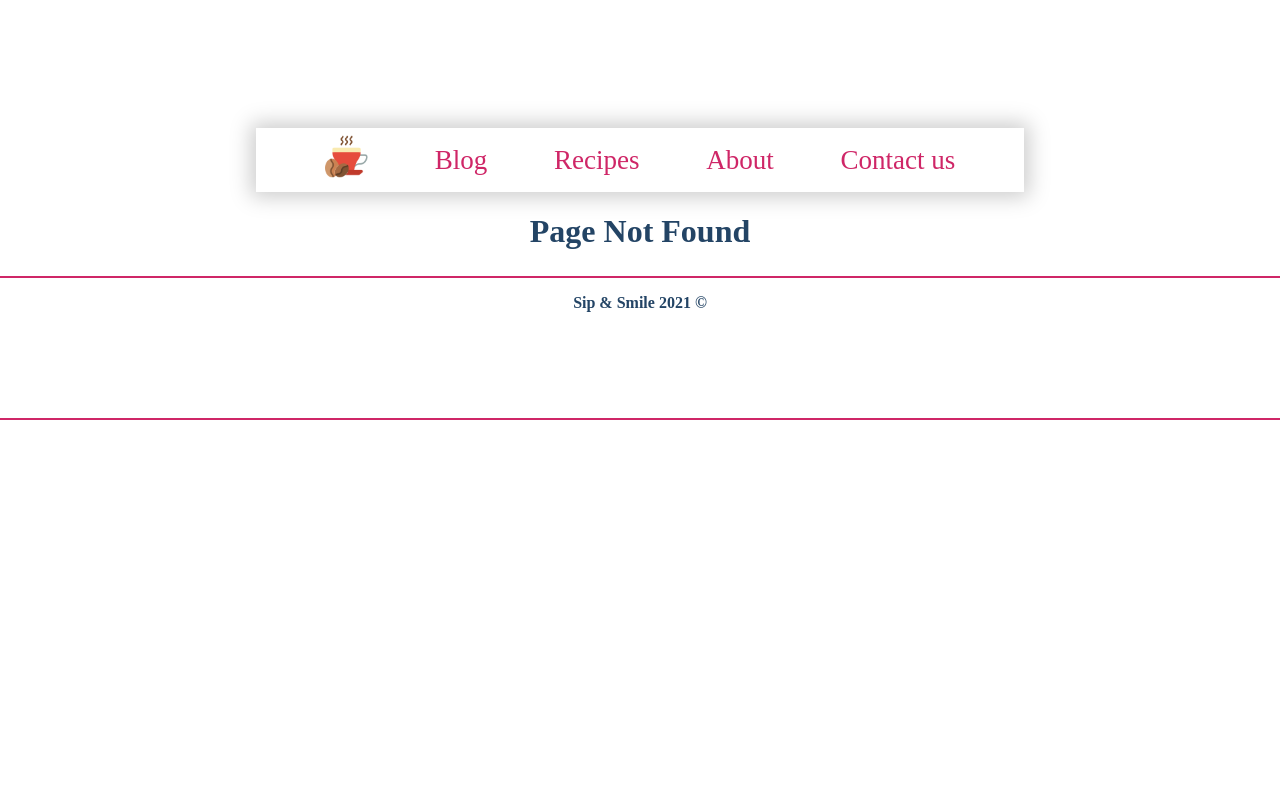
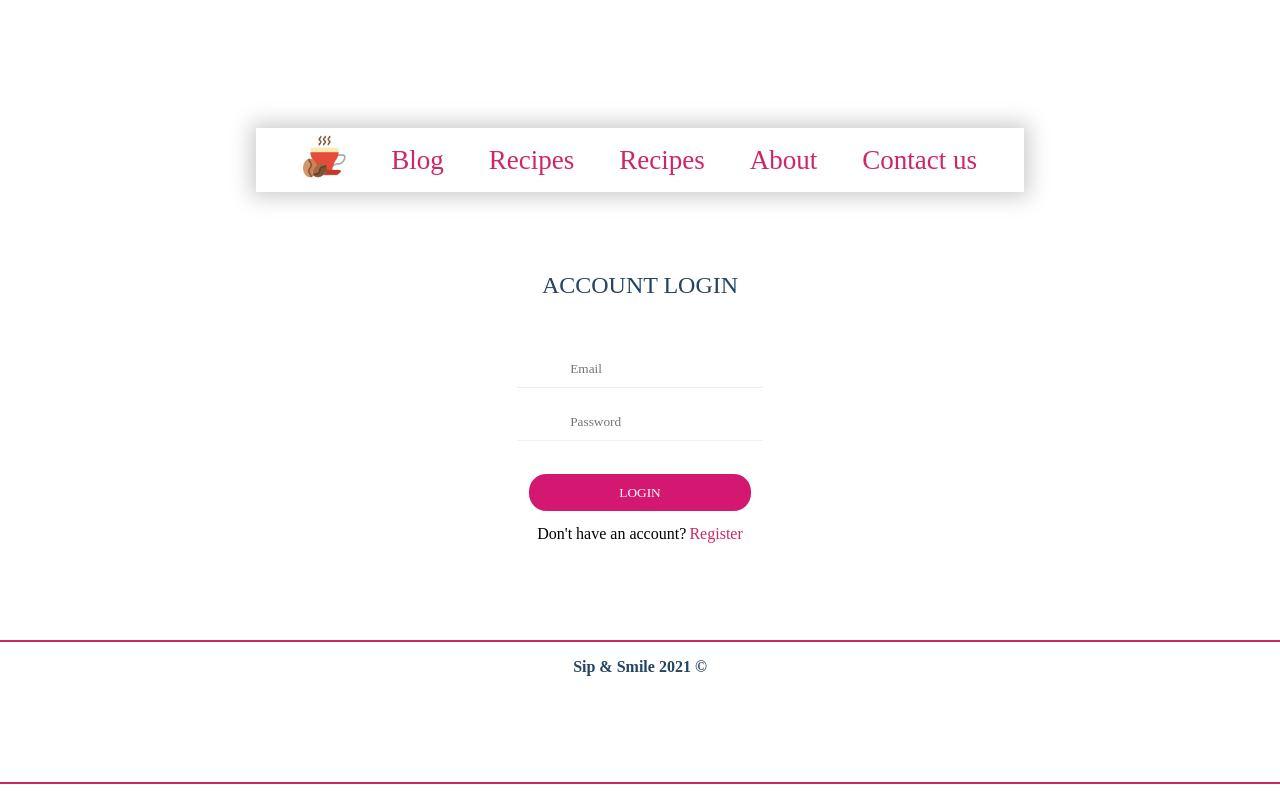
Before and after one commit to dimitardimitrov93/React-JS, a React (Create React App) app in the folder Final Project/app-project/: page /login in a window 1280 px wide. Before the commit this address had no page. Built offline with nearby package versions, Linux system fonts and the light colour scheme; a web font is replaced by a local one.

Commit message:
Creation of Login component and stylization.

```diff
--- a/Final Project/app-project/src/App.js
+++ b/Final Project/app-project/src/App.js
@@ -10,6 +10,8 @@ import Header from './components/Header';
 import Main from './components/Main';
 import Blog from './components/Blog';
 import Footer from './components/Footer';
+import Login from './components/Login';
+import Register from './components/Register';
 
 const About = lazy(() => import('./components/About'));
 const ContactUs = lazy(() => import('./components/ContactUs'));
@@ -68,6 +70,10 @@ class App extends Component {
 
                             <Route path="/contact-us" component={ContactUs} />
 
+                            <Route path="/login" component={Login} />
+
+                            <Route path="/register" component={Register} />
+
                             <Route render={() => <h1>Page Not Found</h1>} />
                         </Switch>
                     </Suspense>
--- a/Final Project/app-project/src/components/Header/Header.js
+++ b/Final Project/app-project/src/components/Header/Header.js
@@ -15,6 +15,9 @@ function Header(props) {
                 <NavLink activeClassName="active-nav-link" to="/recipes" exact={true}>
                     <NavigationItem>Recipes</NavigationItem>
                 </NavLink>
+                <NavLink activeClassName="active-nav-link" to="/login" exact={true}>
+                    <NavigationItem>Recipes</NavigationItem>
+                </NavLink>
                 <NavLink activeClassName="active-nav-link" to="/about"  exact={true}>
                     <NavigationItem>About</NavigationItem>
                 </NavLink>
--- /dev/null
+++ b/Final Project/app-project/src/components/Login/Login.js
@@ -0,0 +1,32 @@
+import style from './Login.module.css';
+import { Link, NavLink } from 'react-router-dom';
+
+function Login({
+    posts
+}) {
+    return (
+        <div className={style.mainWrapper}>
+            <main className={style.main}>
+                <section className={style['login-form']}>
+                    <h1>Account Login</h1>
+                    <form>
+                        <input type="text" name="email" placeholder="Email" required />
+
+                        <input type="password" name="password" placeholder="Password" required />
+
+                        <input className={style['login-btn']} type="button" value="LOGIN" />
+
+                        <span class="register">
+                            Don't have an account?
+                            <NavLink activeClassName="active-nav-link" className={style.registerLink} to="/register" exact={true}>
+                                Register
+                            </NavLink>
+                        </span>
+                    </form>
+                </section>
+            </main>
+        </div>
+    );
+}
+
+export default Login;
--- /dev/null
+++ b/Final Project/app-project/src/components/Login/Login.module.css
@@ -0,0 +1,109 @@
+.login-form,
+.register-form {
+    display: flex;
+    flex-flow: column nowrap;
+    justify-content: center;
+    align-items: center;
+    height: 28rem;
+    width: 35%;
+    margin: auto;
+}
+
+.login-form h1 {
+    text-transform: uppercase;
+    margin-bottom: 0.5em;
+    font-weight: normal;
+}
+
+.login-form form,
+.register-form form {
+    display: flex;
+    flex-flow: column nowrap;
+    justify-content: center;
+    align-items: center;
+    width: 100%;
+    position: relative;
+    background-color: #FFFFFF;
+    border-radius: 0.8em;
+    height: 60%;
+}
+
+.login-form form input:nth-child(1),
+.login-form form input:nth-child(2),
+.register-form form input:nth-child(1),
+.register-form form input:nth-child(2),
+.register-form form input:nth-child(3),
+.register-form form input:nth-child(4) {
+    width: 100%;
+    padding: 1em 0.5em 0.7em 4em;
+    border: none;
+    border-bottom: 1px solid #EFEFEF;
+    outline: none;
+    font-family: inherit;
+}
+
+.login-form form input:nth-child(2) {
+    padding-top: 2em;
+}
+
+.login-form form input:nth-child(4) {
+    padding-top: 3em;
+}
+
+.login-form form i:first-of-type {
+    position: absolute;
+    top: 2.6em;
+    left: 1.5em;
+    color: #c4c4c4;
+}
+
+.login-form form i:last-of-type {
+    position: absolute;
+    top: 6.9em;
+    left: 1.5em;
+    color: #c4c4c4;
+}
+
+.login-btn,
+.register-btn {
+   align-self: center;
+   margin-top: 2.5em;
+   margin-bottom: 1em;
+   padding: 0.8em 3em;
+   font-family: inherit;
+   border: none;
+   border-radius: 1.3em;
+   color: #FFFFFF;
+   background-color: #D41872;
+   width: 90%;
+}
+
+.login-btn:hover,
+.register-btn:hover {
+    cursor: pointer;
+}
+
+.login-btn:active,
+.register-btn:active {
+    background-color: rgb(138, 17, 76);
+}
+
+.login-btn:focus,
+.register-btn:focus {
+    outline: none;
+}
+
+.register-form form {
+    height: 72%;
+}
+
+.registerLink {
+    margin-left: 0.2em;
+    font-size: 1em;
+    transition: transform .2s;
+}
+
+.registerLink:hover {
+    transform: scale(1.1);
+    text-decoration: underline;
+}
--- /dev/null
+++ b/Final Project/app-project/src/components/Login/index.js
@@ -0,0 +1,5 @@
+import Login from './Login';
+
+export default Login;
+
+// export { default } from './Login;
```
